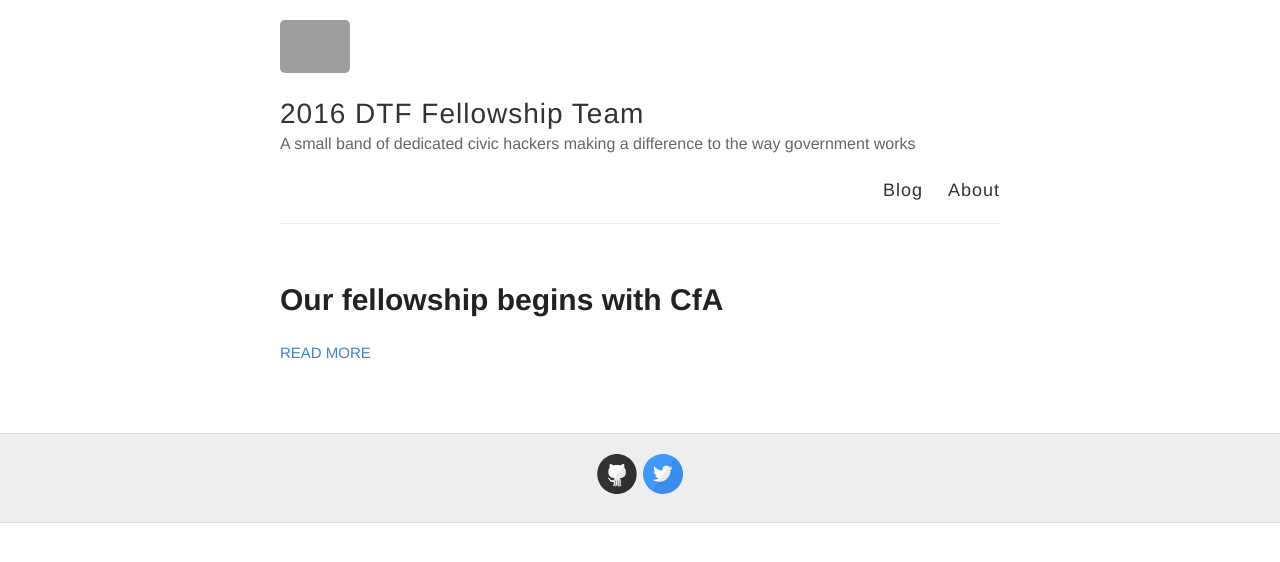
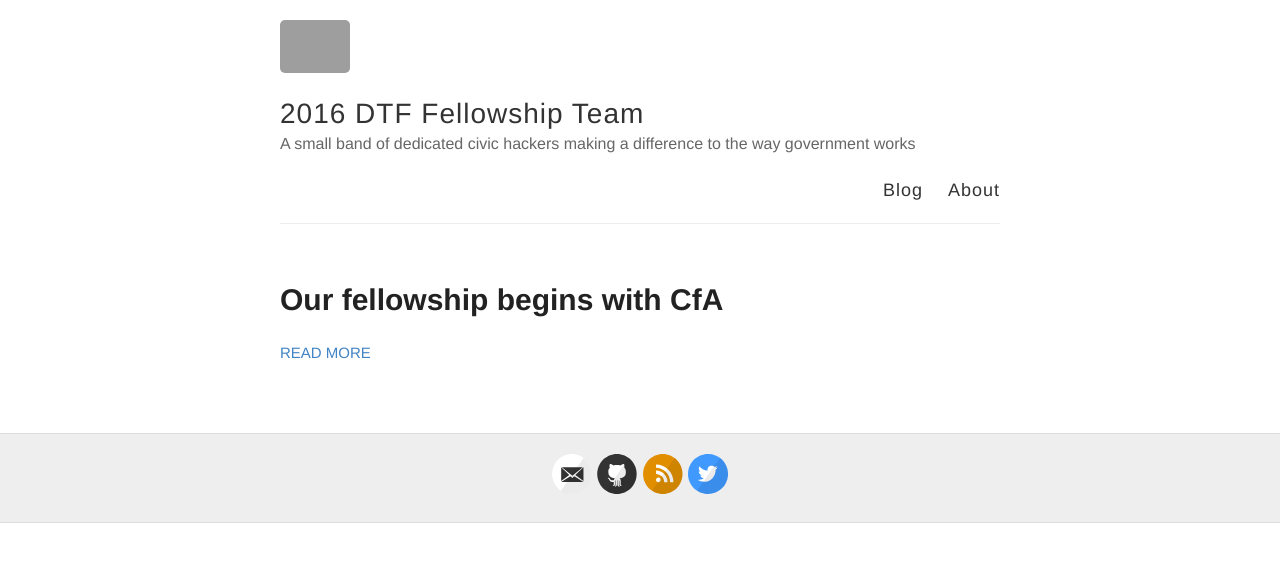
Before and after one commit to CodeforAustralia/DTF-Blog, a Jekyll site: the page built from index.html, in a window 1280 px wide. Shown: the top 562 px of the page. Built offline with Jekyll 4.4.1, drawn with Linux system fonts in a browser that asks for light colours.

```diff
--- a/_config.yml
+++ b/_config.yml
@@ -18,14 +18,14 @@ avatar: https://codeforaustralia.github.io/DTF-Blog/images/CFA_FLogo.png
 # Includes an icon in the footer for each username you enter
 footer-links:
   dribbble:
-  email:
+  email: 2016-dtf-fellowship@codeforaustralia.org
   facebook:
   flickr:
   github: CodeforAustralia/DTF-Blog
   instagram:
   linkedin:
   pinterest:
-  rss: # just type anything here for a working RSS icon
+  rss: rss # just type anything here for a working RSS icon
   twitter: CodeforAus
   stackoverflow: # your stackoverflow profile, e.g. "users/50476/bart-kiers"
   youtube: # channel/<your_long_string> or user/<user-name>
```
Also changed, not shown: 7 other files.
